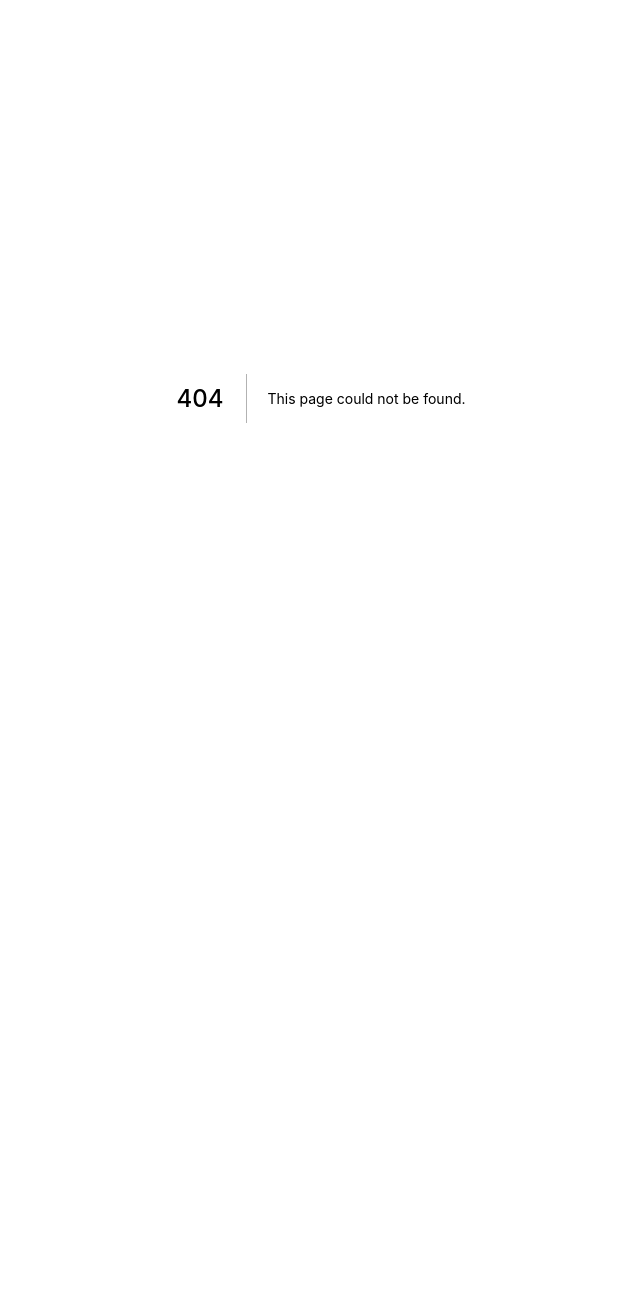
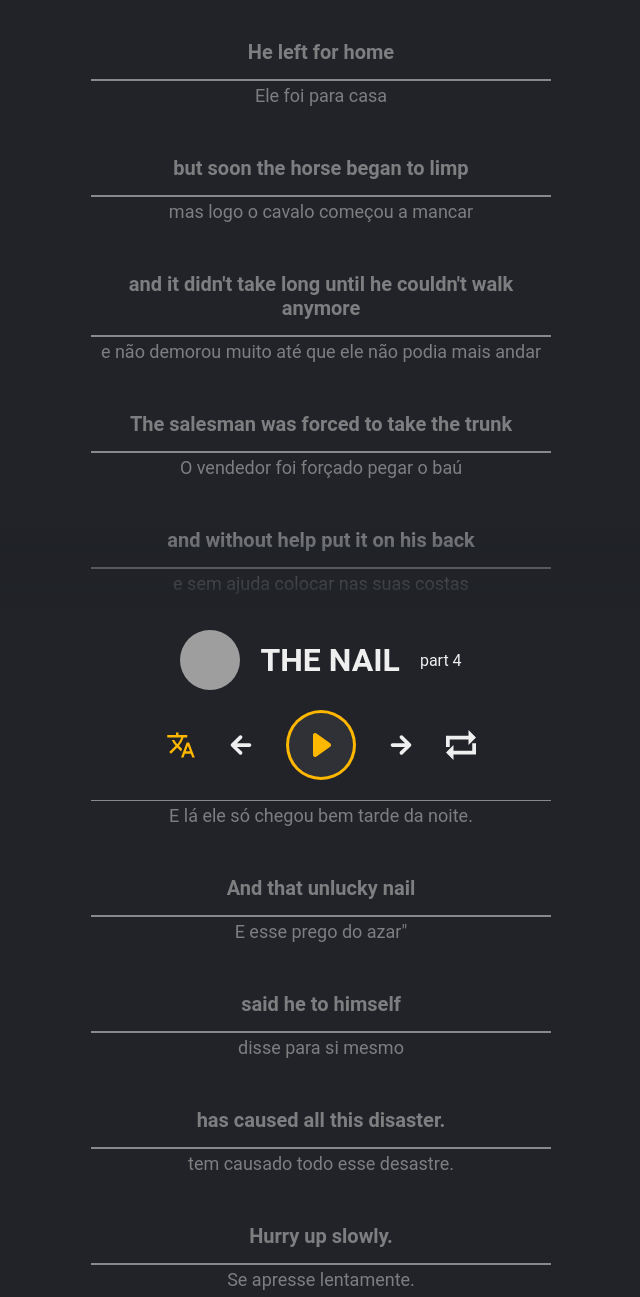
Before and after one commit to kayoroxa/netflix-2.0, a Next.js app: page /texto-audio/the-nail/4 in a window 1280 px wide. Before the commit this address had no page. Shown: the top 1297 px of the page, without its empty margins (319-959 px from the left). Before the commit the page ends 800 px from the top, so only its background shows below. Built offline with nearby package versions, Linux system fonts and the light colour scheme; grey boxes are pictures that could not be loaded.

Commit message:
text audio

```diff
--- /dev/null
+++ b/src/pages/texto-audio/the-nail/4.tsx
@@ -0,0 +1,82 @@
+import TextoComAudio from '../../../templates/TextoComAudio'
+
+const text = {
+  audioUrl: 'https://audio.jukehost.co.uk/ciKMIprp1r9Sc8NXhGLMZs5wU6ga4Ut0',
+  title: 'The Nail',
+  img: 'https://images.pexels.com/photos/1996333/pexels-photo-1996333.jpeg?auto=compress&cs=tinysrgb&h=200&dpr=1',
+  description: 'part 4',
+  isOnYouTube: false,
+  lyrics: [
+    {
+      en: 'He left for home',
+      pt: 'Ele foi para casa',
+      start: 51.957,
+      end: 52.903,
+    },
+    {
+      en: 'but soon the horse began to limp',
+      pt: 'mas logo o cavalo começou a mancar',
+      start: 53.047,
+      end: 54.6,
+    },
+    {
+      en: "and it didn't take long until he couldn't walk anymore",
+      pt: 'e não demorou muito até que ele não podia mais andar',
+      start: 55.458,
+      end: 58.075,
+    },
+
+    {
+      en: 'The salesman was forced to take the trunk',
+      pt: 'O vendedor foi forçado pegar o baú',
+      start: 58.915,
+      end: 60.876,
+    },
+    {
+      en: 'and without help put it on his back',
+      pt: 'e sem ajuda colocar nas suas costas',
+      start: 60.957,
+      end: 62.881,
+    },
+    {
+      en: 'and go home on foot for about hours',
+      pt: 'e ir para casa a pé por cerca de horas',
+      start: 62.881,
+      end: 65.035,
+    },
+    {
+      en: 'And there he only arrived very late at night',
+      pt: 'E lá ele só chegou bem tarde da noite.',
+      start: 65.853,
+      end: 68.185,
+    },
+    {
+      en: 'And that unlucky nail',
+      pt: 'E esse prego do azar"',
+      start: 69.069,
+      end: 70.267,
+    },
+    {
+      en: 'said he to himself',
+      pt: 'disse para si mesmo',
+      start: 70.363,
+      end: 71.432,
+    },
+    {
+      en: 'has caused all this disaster.',
+      pt: 'tem causado todo esse desastre.',
+      start: 71.548,
+      end: 73.285,
+    },
+    {
+      en: 'Hurry up slowly.',
+      pt: 'Se apresse lentamente.',
+      start: 74.13,
+      end: 75.205,
+    },
+  ],
+}
+
+export default function () {
+  return <TextoComAudio textData={text} />
+}
```
Also changed, not shown: src/pages/texto-audio/the-nail/3.tsx (added, +64 -0 lines).
